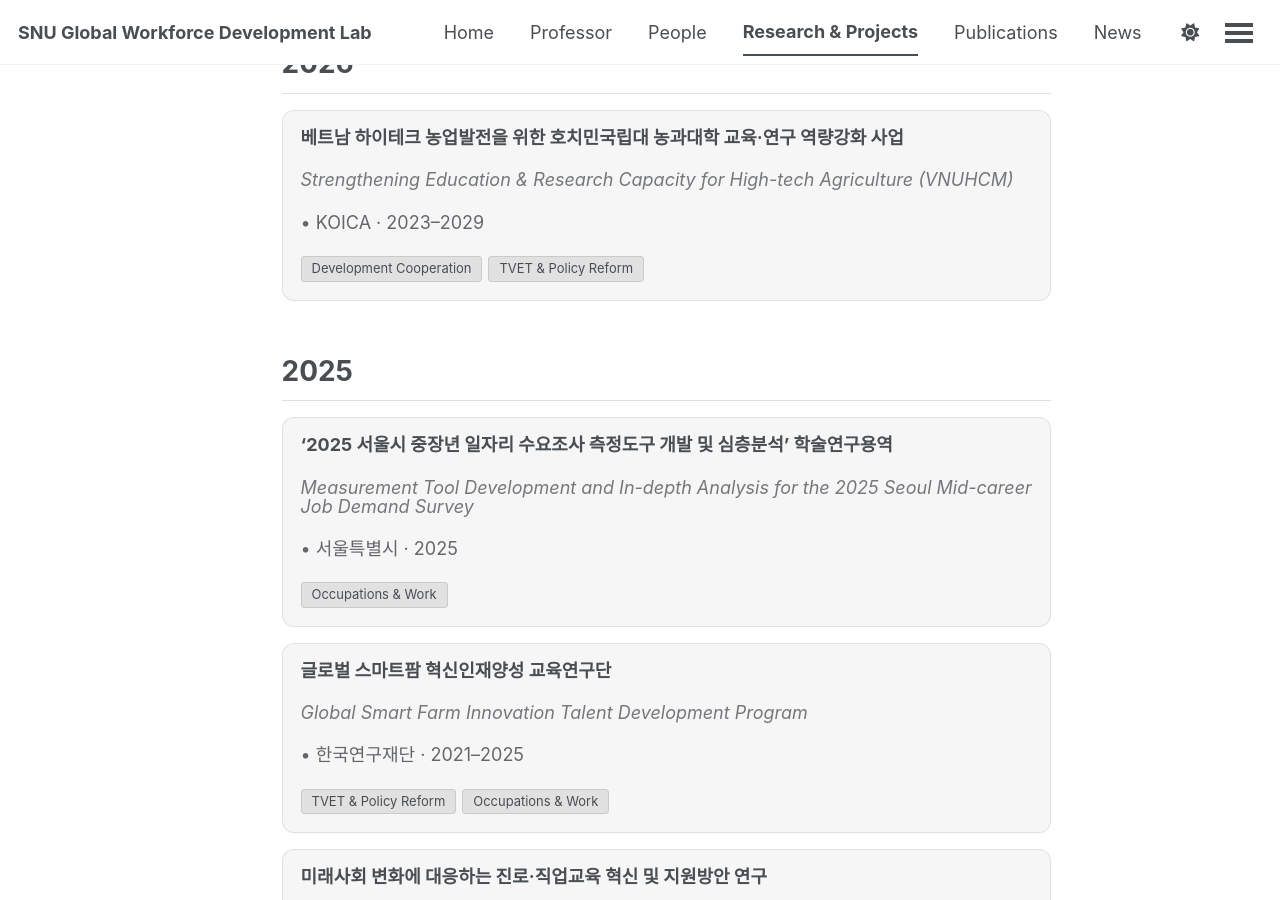
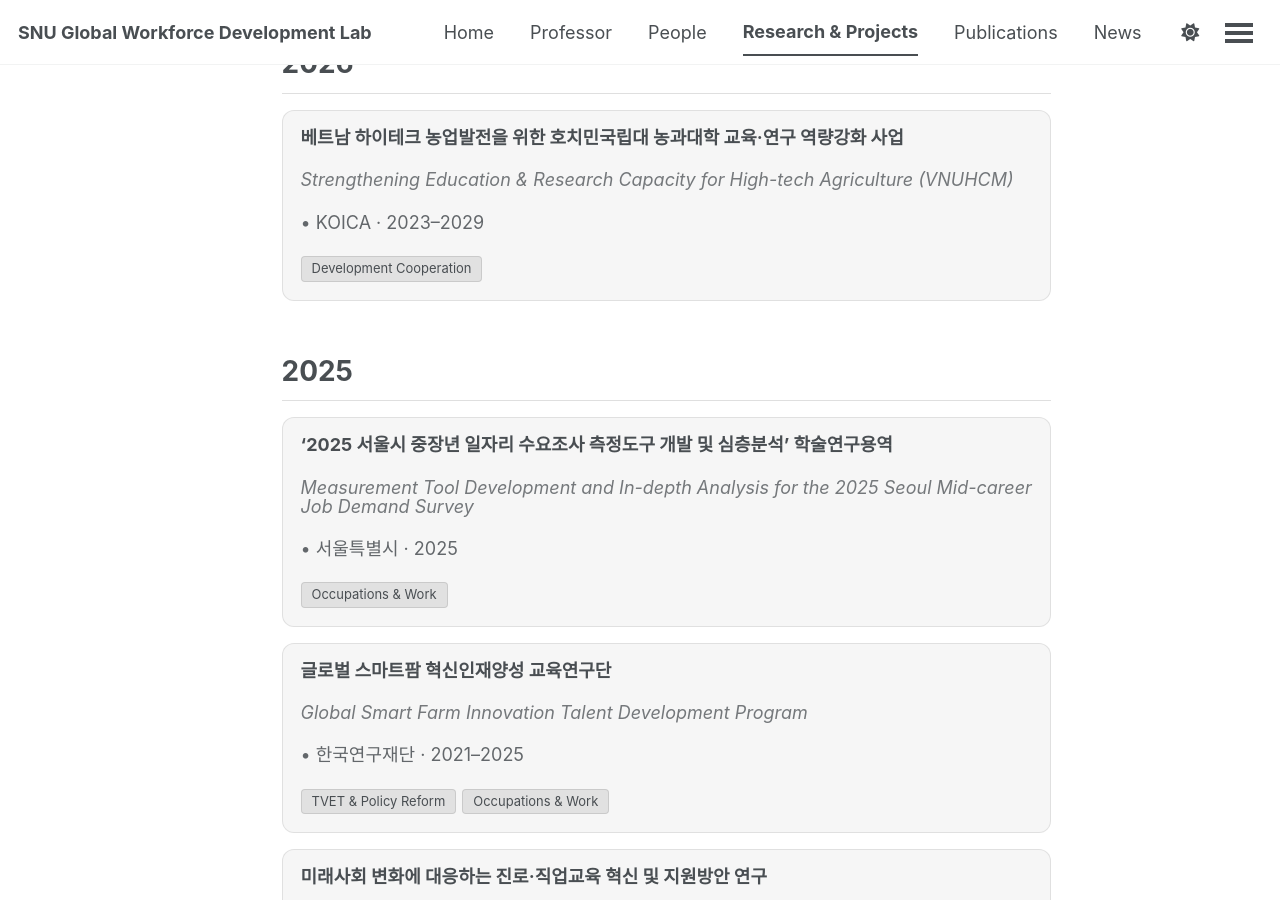
Before and after one commit to snu-global-workforce-lab/snu-global-workforce-lab.github.io, a Jekyll site: the page built from _pages/research.md, in a window 1280 px wide and 900 px high, scrolled down 543 px. Built offline with Jekyll 4.4.1, drawn with Linux system fonts in a browser that asks for light colours; a script bundle is joined from its source files by our own code; library files that are not in the unit come from our copies.

Commit message:
Update research.md

```diff
--- a/_pages/research.md
+++ b/_pages/research.md
@@ -114,7 +114,6 @@
   <p class="project-meta">• KOICA · 2023–2029</p>
   <div class="tag-row">
     <span class="tag">Development Cooperation</span>
-    <span class="tag">TVET &amp; Policy Reform</span>
   </div>
 </div>
 
```
